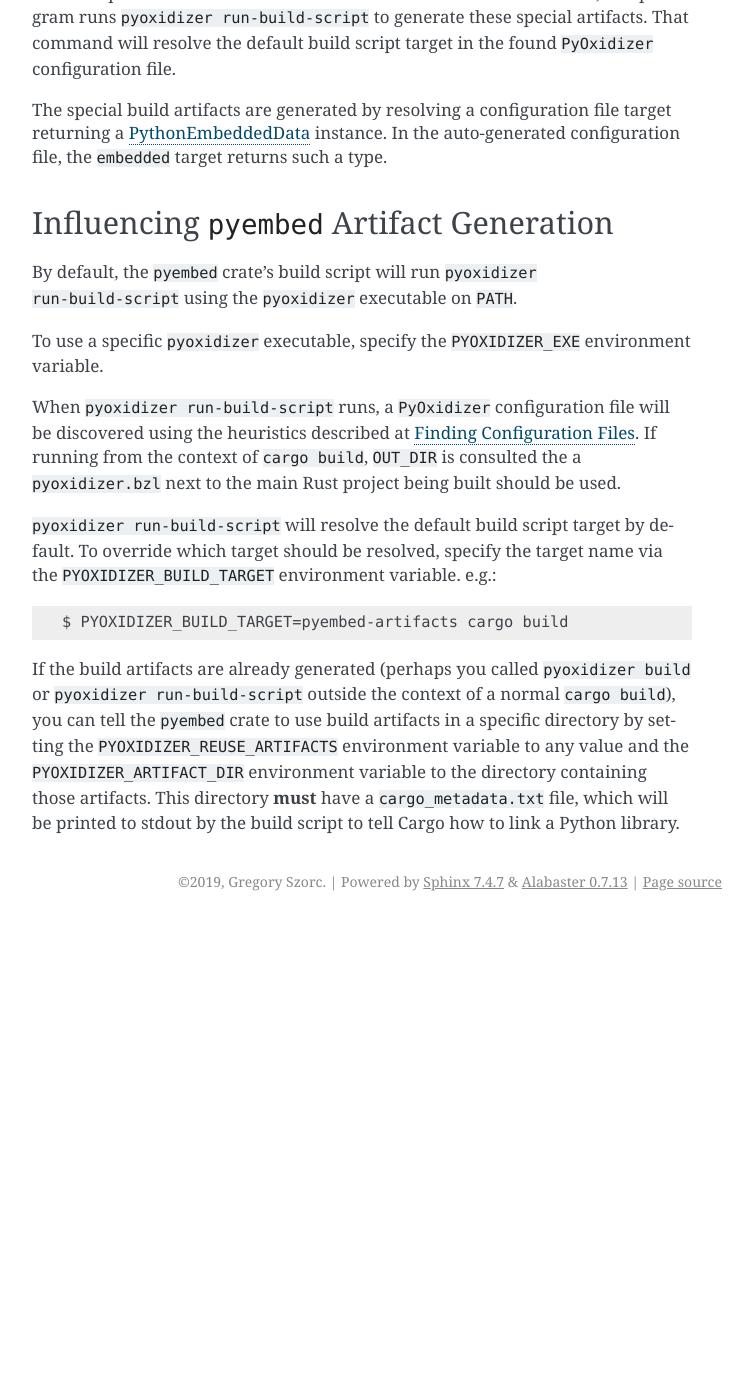
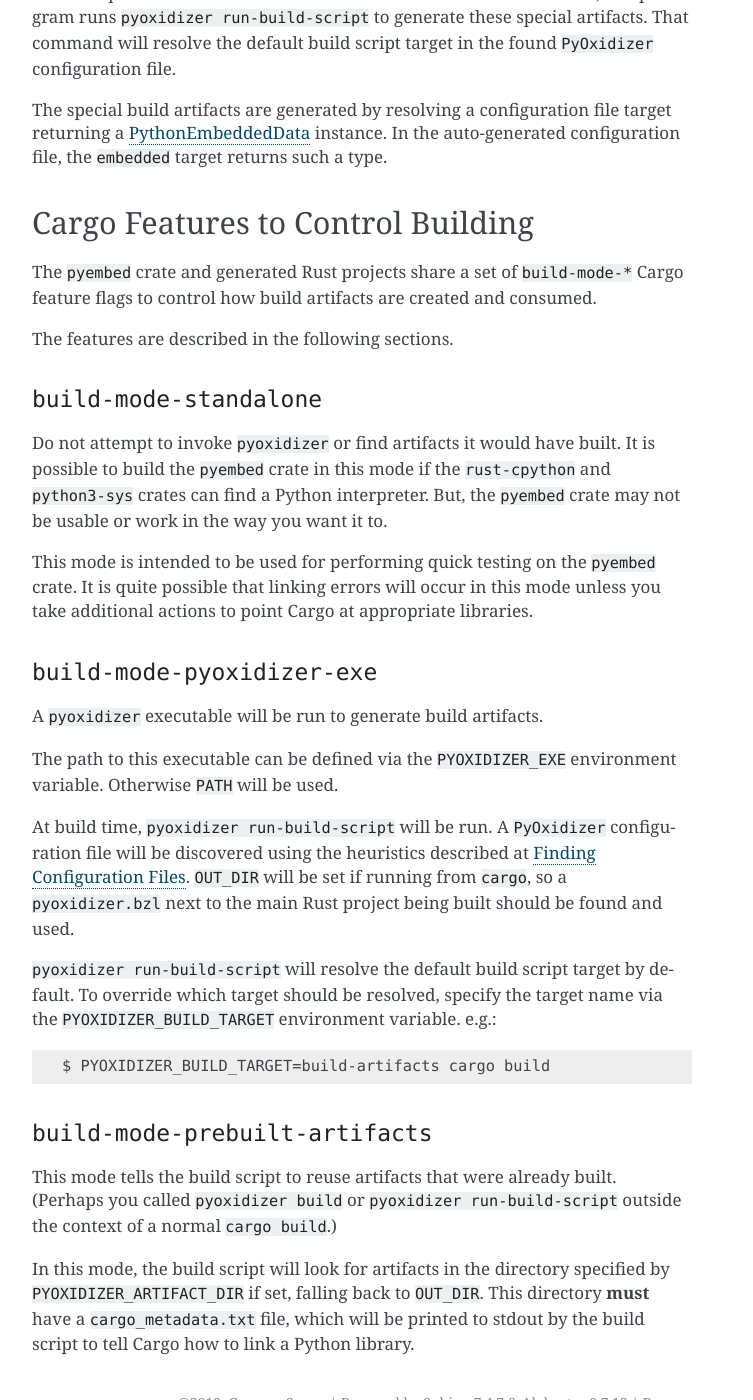
Before and after one commit to indygreg/PyOxidizer, a Sphinx documentation site: the page built from docs/rust_projects.rst, in a window 1280 px wide and 1400 px high, scrolled down 1526 px. Shown: the whole window, without its empty margins (388-1141 px from the left). Built offline with Sphinx 7.4.7, drawn with Linux system fonts in a browser that asks for light colours; the version number could not be read and is left out; before the commit the page ends 2447 px from its top, so only the background shows below that; some of the changed text lies outside the part shown.

Commit message:
pyembed: implement cargo features to control build mode
This is much more robust than using purely environment variables. See
the docs for more.

```diff
--- a/docs/history.rst
+++ b/docs/history.rst
@@ -46,6 +46,11 @@
 New Features
 ^^^^^^^^^^^^
 
+* The ``pyembed`` crate and generated Rust projects now have various
+  ``build-mode-*`` feature flags to control how build artifacts are built. See
+  :ref:`rust_projects` for more.
+* The ``pyembed`` crate can now be built standalone, without being bound to
+  a specific ``PyOxidizer`` configuration.
 * The ``register_target()`` Starlark function now accepts an optional
   ``default_build_script`` argument to define the default target when
   evaluating in *Rust build script* mode.
--- a/docs/rust_projects.rst
+++ b/docs/rust_projects.rst
@@ -82,34 +82,58 @@
 auto-generated configuration file, the ``embedded`` target returns such a
 type.
 
-Influencing ``pyembed`` Artifact Generation
-===========================================
+Cargo Features to Control Building
+==================================
 
-By default, the ``pyembed`` crate's build script will run
-``pyoxidizer run-build-script`` using the ``pyoxidizer`` executable on
-``PATH``.
+The ``pyembed`` crate and generated Rust projects share a set of
+``build-mode-*`` Cargo feature flags to control how build artifacts
+are created and consumed.
 
-To use a specific ``pyoxidizer`` executable, specify the ``PYOXIDIZER_EXE``
-environment variable.
+The features are described in the following sections.
 
-When ``pyoxidizer run-build-script`` runs, a ``PyOxidizer`` configuration
-file will be discovered using the heuristics described at
-:ref:`config_finding_configuration_files`. If running from the context of
-``cargo build``, ``OUT_DIR`` is consulted the a ``pyoxidizer.bzl`` next to
-the main Rust project being built should be used.
+``build-mode-standalone``
+-------------------------
 
-``pyoxidizer run-build-script`` will resolve the default build script
-target by default. To override which target should be resolved, specify
-the target name via the ``PYOXIDIZER_BUILD_TARGET`` environment variable. e.g.::
+Do not attempt to invoke ``pyoxidizer`` or find artifacts it would have
+built. It is possible to build the ``pyembed`` crate in this mode if
+the ``rust-cpython`` and ``python3-sys`` crates can find a Python
+interpreter. But, the ``pyembed`` crate may not be usable or work in
+the way you want it to.
 
-   $ PYOXIDIZER_BUILD_TARGET=pyembed-artifacts cargo build
+This mode is intended to be used for performing quick testing on the
+``pyembed`` crate. It is quite possible that linking errors will occur
+in this mode unless you take additional actions to point Cargo at
+appropriate libraries.
 
-If the build artifacts are already generated (perhaps you called
-``pyoxidizer build`` or ``pyoxidizer run-build-script`` outside the context
-of a normal ``cargo build``), you can tell the ``pyembed`` crate to use
-build artifacts in a specific directory by setting the
-``PYOXIDIZER_REUSE_ARTIFACTS`` environment variable to any value and the
-``PYOXIDIZER_ARTIFACT_DIR`` environment variable to the directory containing
-those artifacts. This directory **must** have a ``cargo_metadata.txt`` file,
-which will be printed to stdout by the build script to tell Cargo how to
-link a Python library.
+``build-mode-pyoxidizer-exe``
+-----------------------------
+
+A ``pyoxidizer`` executable will be run to generate build artifacts.
+
+The path to this executable can be defined via the ``PYOXIDIZER_EXE``
+environment variable. Otherwise ``PATH`` will be used.
+
+At build time, ``pyoxidizer run-build-script`` will be run. A
+``PyOxidizer`` configuration file will be discovered using the heuristics
+described at :ref:`config_finding_configuration_files`. ``OUT_DIR`` will
+be set if running from ``cargo``, so a ``pyoxidizer.bzl`` next to the main
+Rust project being built should be found and used.
+
+``pyoxidizer run-build-script`` will resolve the default build script target
+by default. To override which target should be resolved, specify the target
+name via the ``PYOXIDIZER_BUILD_TARGET`` environment variable. e.g.::
+
+   $ PYOXIDIZER_BUILD_TARGET=build-artifacts cargo build
+
+``build-mode-prebuilt-artifacts``
+---------------------------------
+
+This mode tells the build script to reuse artifacts that were already built.
+(Perhaps you called ``pyoxidizer build`` or ``pyoxidizer run-build-script``
+outside the context of a normal ``cargo build``.)
+
+In this mode, the build script will look for artifacts in the directory
+specified by ``PYOXIDIZER_ARTIFACT_DIR`` if set, falling back to ``OUT_DIR``.
+This directory **must** have a ``cargo_metadata.txt`` file, which will be
+printed to stdout by the build script to tell Cargo how to link a Python
+library.
```
Also changed, not shown: 4 other files.
